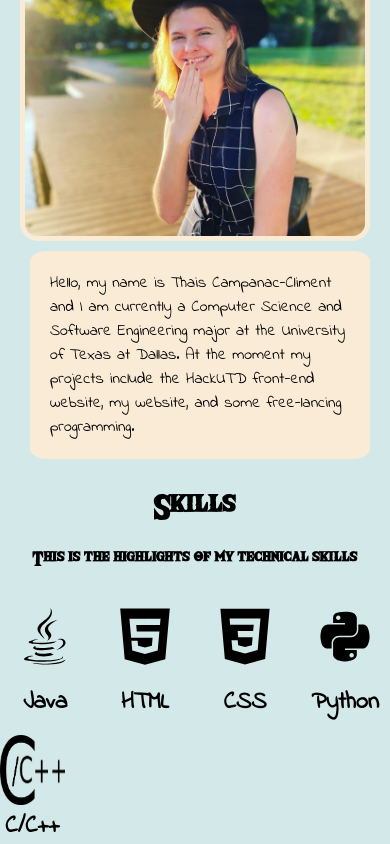
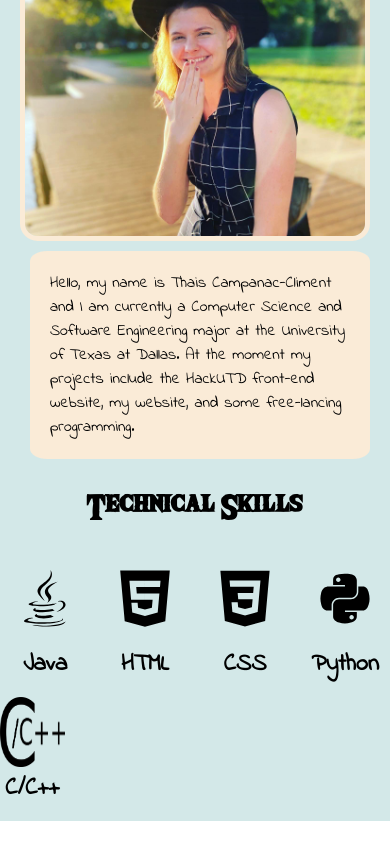
Before and after one commit to ThaisCampanac/personal-website, a Next.js app: page / in a window 390 px wide. Shown: the part 831-1675 px from the top of the page. After the commit the page ends 1652 px from the top, so only its background shows below. Built offline with nearby package versions, Linux system fonts and the light colour scheme.

Commit message:
Fix font and photos and vercel

```diff
--- a/pages/index.tsx
+++ b/pages/index.tsx
@@ -23,8 +23,7 @@ export default function Home() {
           </p>
         </div>
         <div className="technologies">
-          <h2 className = "tech-title">Skills</h2>
-          <h3 className = "tech-subtitle">This is the highlights of my technical skills</h3>
+          <h2 className = "tech-title"> Technical Skills</h2>
           <Languages></Languages>
         </div>
       </div>
--- a/styles/globals.css
+++ b/styles/globals.css
@@ -14,14 +14,10 @@
   h2.tech-title{
     font-size: 35px !important;
   }
-  h3.tech-subtitle{
-    display: flex;
-    width: auto;
-    font-size: 20px !important;
-  }
 
   div.grid-languages{
     flex-wrap: wrap;
+
   }
 }
 html,
@@ -144,17 +140,13 @@ h2.tech-title{
   align-self: center;
 }
 
-h3.tech-subtitle{
-  font-family: 'RPG Font';
-  font-size: 40px;
-  margin-top: -10px;
-  align-self: center;
-}
-
 div.grid-languages{
   display: inline-flex;
   flex-direction: row;
   justify-content: space-between;
+  width: auto;
+  margin-bottom: 15px;
+  margin-top: -5px;
 }
 
 div.c-card{
```
Also changed, not shown: 1 other file (tests, documents, lock files or other folders).
